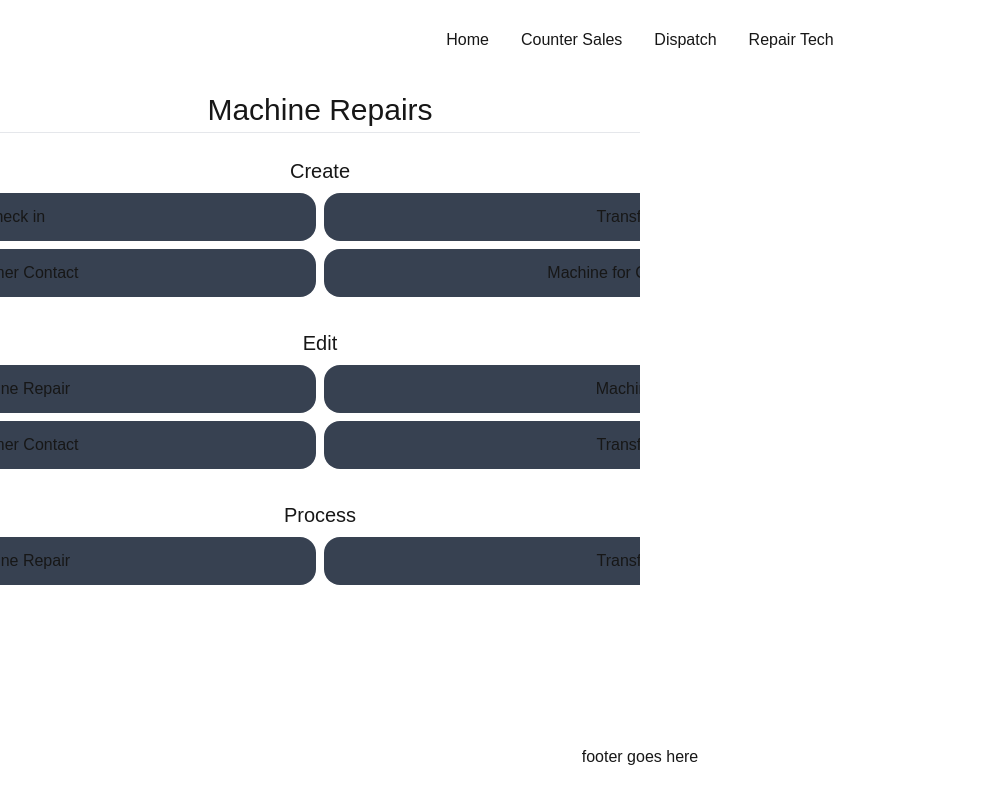
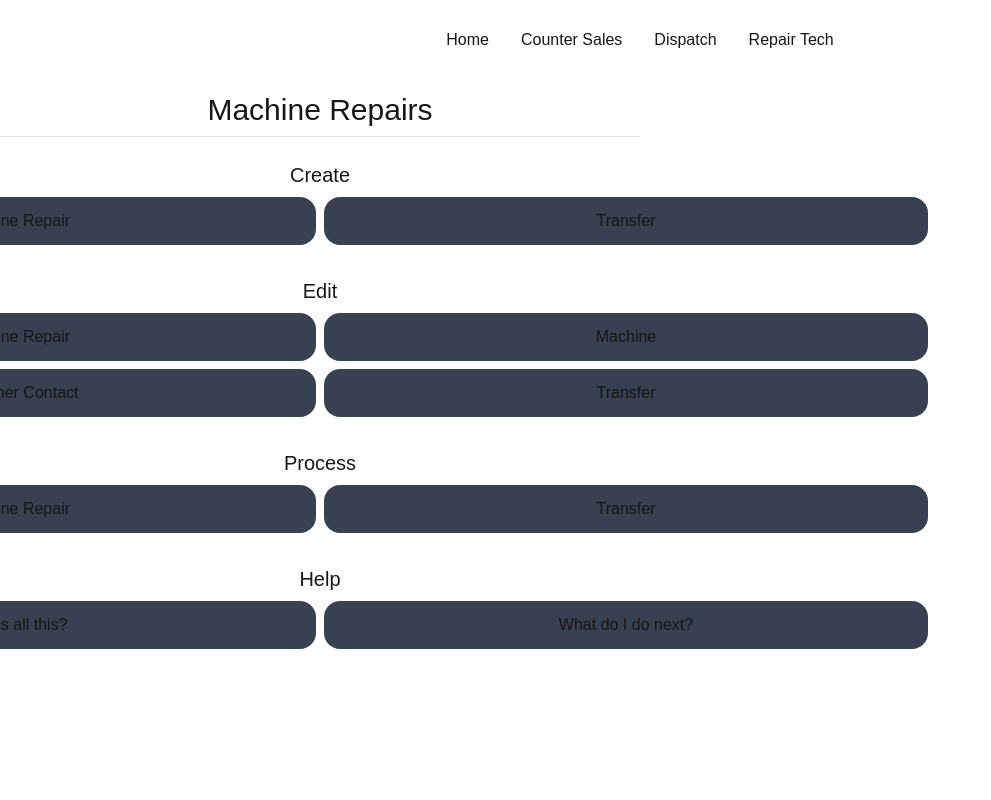
Before and after one commit to WillTaylor2352/MachineRepairs, a Next.js app in the folder machinerepairs/: page / in a window 1280 px wide. Shown: the whole page, without its empty margins (0-991 px from the left). Built offline with nearby package versions, Linux system fonts and the light colour scheme.

Commit message:
Removed Footer, added help buttons, changed overflow

```diff
--- a/machinerepairs/src/app/globals.css
+++ b/machinerepairs/src/app/globals.css
@@ -14,7 +14,7 @@
 	}
 }
 
-* {
+html {
 	overflow: hidden;
 }
 
--- a/machinerepairs/src/app/layout.js
+++ b/machinerepairs/src/app/layout.js
@@ -33,11 +33,6 @@ export default function RootLayout({ children }) {
 				<main className="h-[calc(100vh-20vh)] min-h-[calc(100vh-30vh)]">
 					{children}
 				</main>
-				<footer className="row-start-3 flex h-[50px] flex-wrap items-center justify-center gap-4">
-					<div>
-						<p>footer goes here</p>
-					</div>
-				</footer>
 			</body>
 		</html>
 	);
--- a/machinerepairs/src/app/res/lists/app-page_buttons.json
+++ b/machinerepairs/src/app/res/lists/app-page_buttons.json
@@ -3,23 +3,13 @@
 		{
 			"ButtonData": [
 				{
-					"Text": "Check in",
-					"Link": "/CheckIn",
+					"Text": "Machine Repair",
+					"Link": "/MachineRepair",
 					"function": ""
 				},
 				{
 					"Text": "Transfer",
 					"Link": "/Transfer",
-					"function": ""
-				},
-				{
-					"Text": "Customer Contact",
-					"Link": "/CustomerContact",
-					"function": ""
-				},
-				{
-					"Text": "Machine for Customer",
-					"Link": "/CustomerMachine",
 					"function": ""
 				}
 			]
@@ -66,5 +56,19 @@
 				}
 			]
 		}
+	],
+	"Help": [
+		{
+			"ButtonData": [
+				{
+					"Text": "What's all this?",
+					"Link": "/FAQ"
+				},
+				{
+					"Text": "What do I do next?",
+					"Link": "/Steps"
+				}
+			]
+		}
 	]
 }
```
